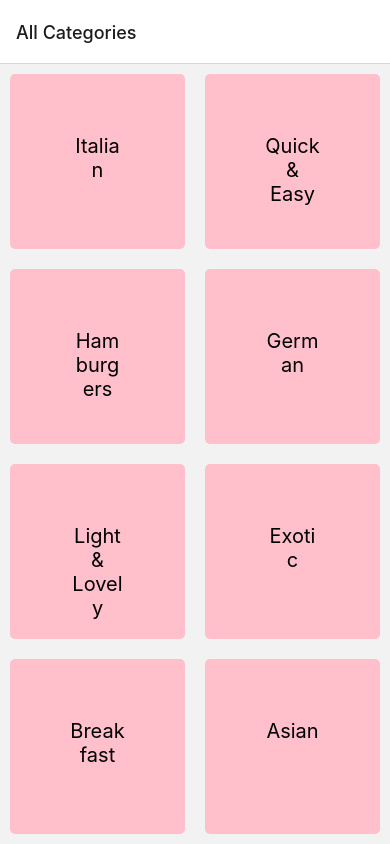
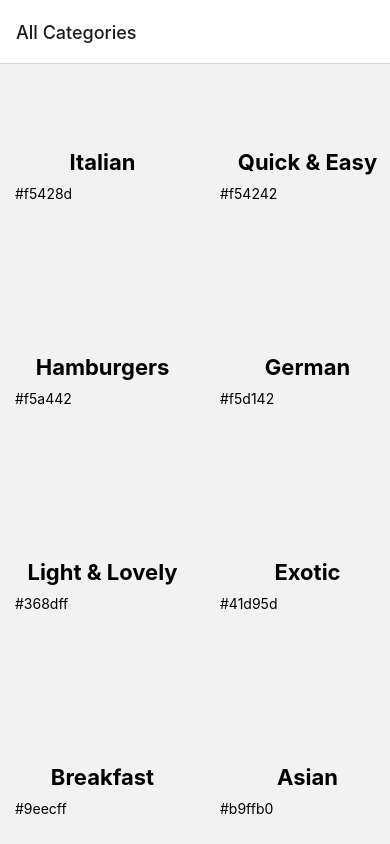
Before and after one commit to pierlupo/tp-17032023, a React Native app: screen /Home in a window 390 px wide. Built offline with nearby package versions, Linux system fonts and the light colour scheme.

Commit message:
couleur s'affiche en string...grrr

```diff
--- a/component/MenuButton.js
+++ b/component/MenuButton.js
@@ -1,7 +1,7 @@
 import { StyleSheet, Text, View, Pressable } from 'react-native'
 import React from 'react'
 
-export default function MenuButton({onPress, title, size, backgroundColor}) {
+export default function MenuButton({onPress, title, size, backgroundColor, color}) {
 
     // function goToPage() {
     //     console.log("clic");
@@ -10,9 +10,9 @@ export default function MenuButton({onPress, title, size, backgroundColor}) {
   return (
 
     <Pressable onPress={onPress}>
-    <View style={[styles.catContainer,  backgroundColor && {backgroundColor}]}>
+    <View style={styles.catContainer}  >
       <Text style={styles.catTitle}>{title}</Text>
-
+      <Text>{color}</Text>
     </View>
     </Pressable>
 )
@@ -23,17 +23,16 @@ const styles = StyleSheet.create({
 catContainer: {
 height: 175,
 width: 175,
-backgroundColor: "pink",
 borderRadius: 5,
-padding:10,
-margin:10
+margin:15,
+// backgroundColor:{color},
 },
 catTitle: {
-padding:50,
-fontSize: 20,
+padding:10,
+fontSize: 22,
+fontWeight:"bold",
 textAlign: "center",
-justifyContent: "center",
-alignItems: "center"
+marginTop:60,
 }
 
 
--- a/component/homePage.js
+++ b/component/homePage.js
@@ -12,7 +12,6 @@ import {
 } from 'react-native';
 
 import { CATEGORIES } from '../data/data.js';
-import Category from '../models/category.js';
 import MenuButton from './MenuButton.js';
 
 export default function HomePage({navigation, route}) {
@@ -51,12 +50,12 @@ export default function HomePage({navigation, route}) {
       <FlatList data={CatItems} numColumns={numColumns} renderItem={(itemData) => {
 
           return (
-             <MenuButton id={itemData.item.id} title={itemData.item.title} color={itemData.color} onPress={goToPage}/>
+             <MenuButton id={itemData.item.id} title={itemData.item.title} color={itemData.item.color} onPress={goToPage}/>
            )
-        }} keyExtractor={(item) => {
+        }} keyExtractor={(item,index) => {
           return item.id
         }}></FlatList>
-        {/* <MenuButton  onPress={goToPage}/> */}
+
     </View>
   );
 }
@@ -64,11 +63,11 @@ const styles = StyleSheet.create({
   container: {
     flex: 1,
   },
-  row: {
-    Width: '100%',
-    flexDirection: 'row',
-    justifyContent: 'space-around',
+  // row: {
+  //   Width: '100%',
+  //   flexDirection: 'row',
+  //   justifyContent: 'space-around',
 
-  },
+  // },
 
 });
```
